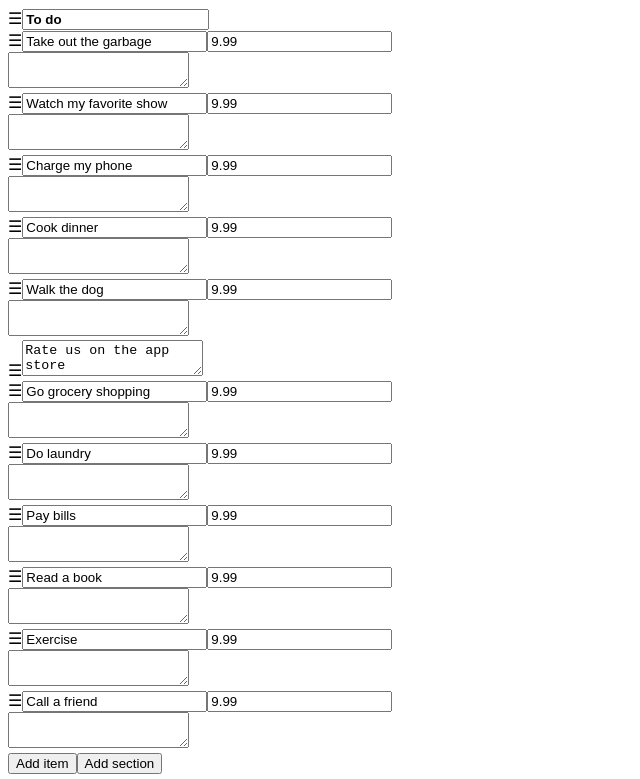
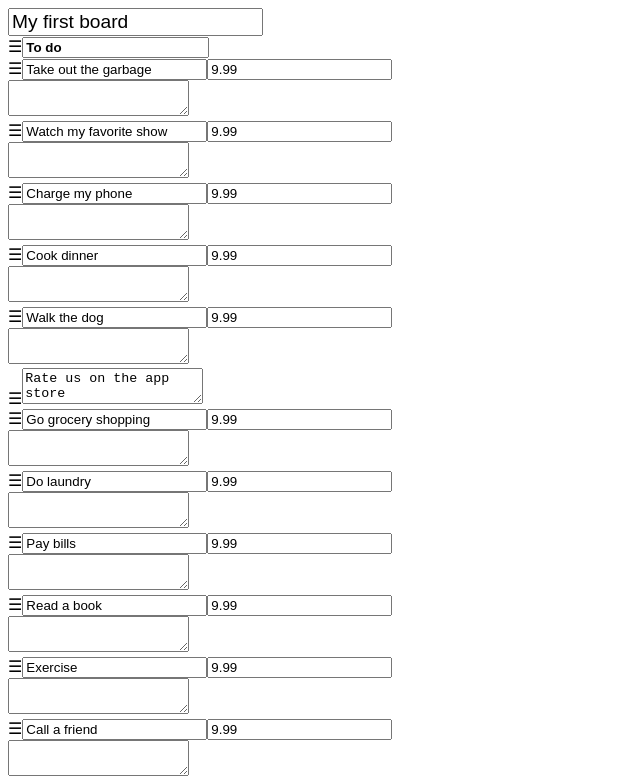
Before and after one commit to joaomarceloods/cardapiooo, a Next.js app: page / in a window 1280 px wide. Shown: the top 779 px of the page, without its empty margins (0-640 px from the left). Built offline with nearby package versions, Linux system fonts and the light colour scheme.

Commit message:
Enable changing the menu title

```diff
--- a/src/components/board/components/menu.tsx
+++ b/src/components/board/components/menu.tsx
@@ -61,6 +61,17 @@ const Menu = () => {
   return (
     <DragDropContext onDragEnd={onDragEnd}>
       <div>
+        <input
+          type="text"
+          value={state.title}
+          style={{ fontSize: '1.2em' }}
+          onChange={(e) =>
+            dispatch({
+              type: BoardActionType.ChangeMenu,
+              payload: { property: 'title', value: e.target.value },
+            })
+          }
+        />
         <Droppable droppableId="board" type="SECTION">
           {(provided) => (
             <div ref={provided.innerRef} {...provided.droppableProps}>
--- a/src/components/board/provider/board-provider.tsx
+++ b/src/components/board/provider/board-provider.tsx
@@ -65,12 +65,21 @@ export const BoardProvider = ({ children }: PropsWithChildren) => {
 }
 
 export enum BoardActionType {
+  ChangeMenu = 'change-menu',
   ChangeSection = 'change-section',
   ChangeItem = 'change-item',
   AddSection = 'add-section',
   AddItem = 'add-item',
   MoveSection = 'move-section',
   MoveItem = 'move-item',
+}
+
+interface ChangeMenuAction {
+  type: BoardActionType.ChangeMenu
+  payload: {
+    property: string
+    value: string
+  }
 }
 
 interface ChangeSectionAction {
@@ -126,6 +135,7 @@ interface MoveItemAction {
 }
 
 export type BaseAction =
+  | ChangeMenuAction
   | ChangeSectionAction
   | ChangeItemAction
   | AddSectionAction
@@ -135,6 +145,8 @@ export type BaseAction =
 
 const boardReducer = (state: Menu, action: BaseAction) => {
   switch (action.type) {
+    case BoardActionType.ChangeMenu:
+      return changeMenuReducer(state, action)
     case BoardActionType.ChangeSection:
       return changeSectionReducer(state, action)
     case BoardActionType.ChangeItem:
@@ -153,10 +165,14 @@ const boardReducer = (state: Menu, action: BaseAction) => {
   return state
 }
 
-const changeSectionReducer = (
-  state: Menu,
-  action: ChangeSectionAction
-) => {
+const changeMenuReducer = (state: Menu, action: ChangeMenuAction) => {
+  return {
+    ...state,
+    [action.payload.property]: action.payload.value,
+  }
+}
+
+const changeSectionReducer = (state: Menu, action: ChangeSectionAction) => {
   const section = state.sections[action.payload.id]
 
   return {
```
